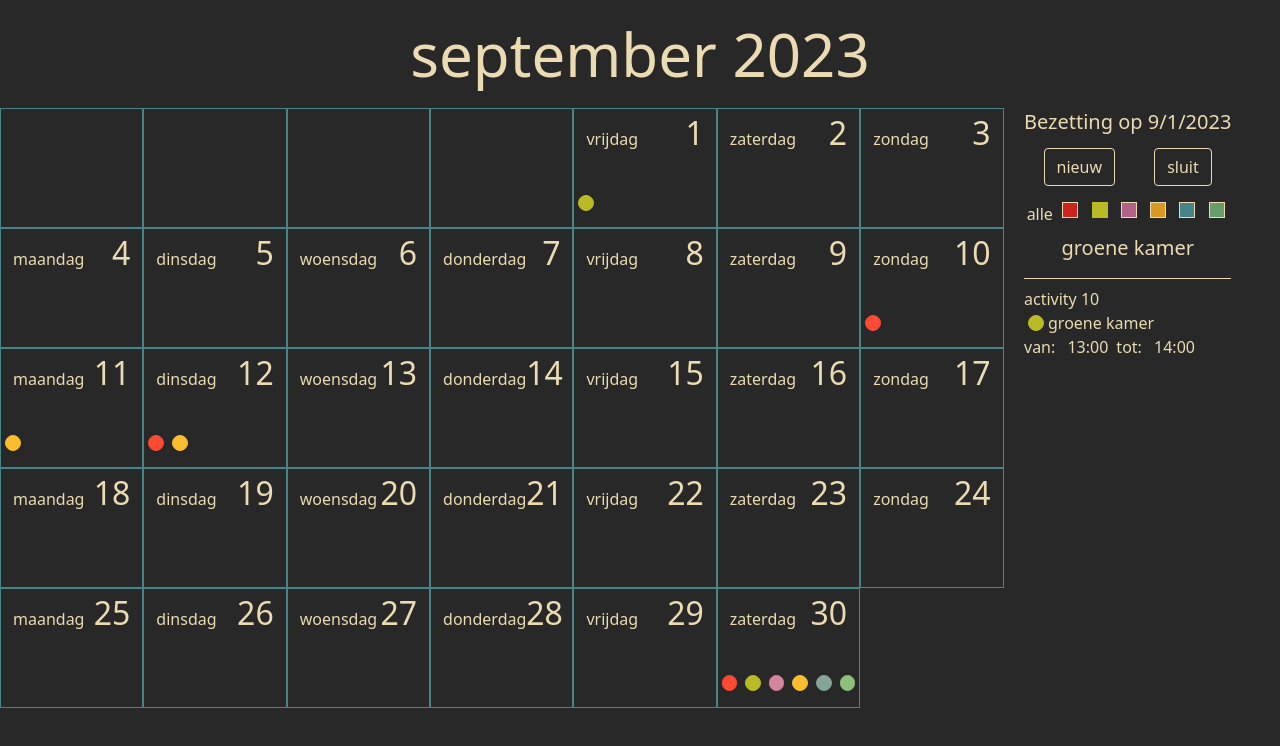
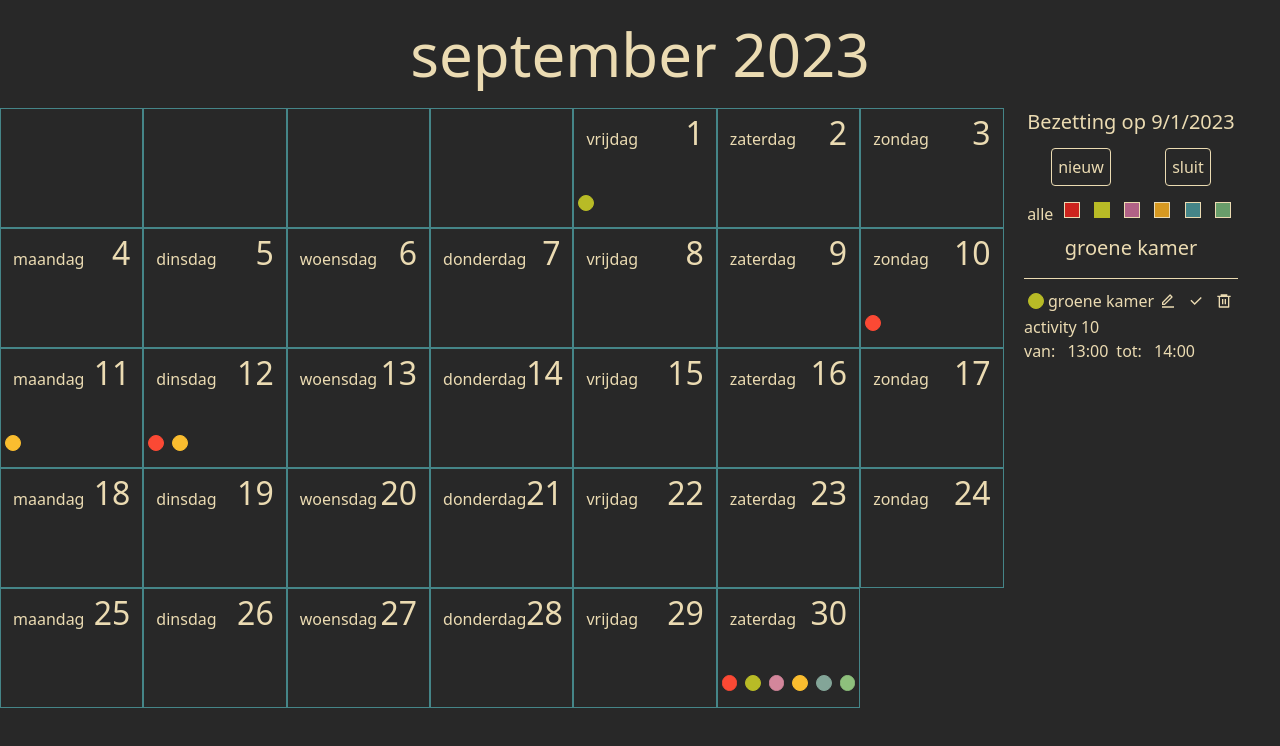
Before and after one commit to Fransz/ruimtes, a React (Create React App) app: page / in a window 1280 px wide. Both pictures are taken after a click on the element 586 px from the left and 203 px from the top of the page. Shown: the top 746 px of the page. Built offline with nearby package versions, Linux system fonts and the light colour scheme; data requests are answered from the project's data file.

Commit message:
icons for the list items

```diff
--- a/package.json
+++ b/package.json
@@ -3,11 +3,10 @@
   "version": "0.1.0",
   "private": true,
   "dependencies": {
+    "classnames": "^2.3.2",
     "react": "^18.2.0",
     "react-dom": "^18.2.0",
     "react-scripts": "5.0.1",
-    "react-icons": "^4.7.1",
-    "classnames": "^2.3.2",
     "web-vitals": "^2.1.4"
   },
   "scripts": {
@@ -42,6 +41,7 @@
     "json-server": "^0.17.3",
     "prettier": "^2.8.8",
     "prettier-plugin-tailwindcss": "^0.2.8",
+    "react-icons": "^4.11.0",
     "tailwindcss": "^3.3.3"
   }
 }
--- a/src/components/Button.jsx
+++ b/src/components/Button.jsx
@@ -12,7 +12,7 @@ const Button = ({
   ...rest
 }) => {
   const classes = classNames(
-    "flex items-center px-3 py-1.5 border rounded group",
+    "flex items-center px-1.5 py-1.5 border rounded group",
     rest.className,
     {
       "border-blue bg-blue text-white": primary,
--- a/src/components/MonthList.jsx
+++ b/src/components/MonthList.jsx
@@ -1,6 +1,12 @@
 import useRresvContext from "../hooks/use-rresv-context";
 import RoomMarker from "./RoomMarker";
 import Button from "./Button";
+import {
+  RiCheckboxLine,
+  RiCheckLine,
+  RiDeleteBin6Line,
+  RiEditLine,
+} from "react-icons/ri";
 
 const MonthList = ({ day, room, closeHandler, filterHandler }) => {
   const { rresvs } = useRresvContext();
@@ -72,7 +78,7 @@ const ListBar = ({ closeHandler, filterHandler, curFilter }) => {
 const MonthListItem = ({ rresv }) => {
   return (
     <li className='mt-4 border-t pt-2'>
-      <div>{rresv.activity}</div>
+      <div className='flex justify-between'>
         <div className='flex items-center'>
           <RoomMarker
             room={rresv.room}
@@ -81,6 +87,20 @@ const MonthListItem = ({ rresv }) => {
           />
           {rresv.room}
         </div>
+
+        <div className='flex'>
+          <Button className='border-none px-0'>
+            <RiEditLine />
+          </Button>
+          <Button className='border-none px-0'>
+            <RiCheckLine />
+          </Button>
+          <Button className='border-none px-0'>
+            <RiDeleteBin6Line />
+          </Button>
+        </div>
+      </div>
+      <div className='mr-auto'>{rresv.activity}</div>
       <div>
         <span className='pr-2'>van:&nbsp;</span>
         <span>{rresv.timestart}</span>
--- a/src/index.css
+++ b/src/index.css
@@ -9,7 +9,3 @@ body {
     /* gruvbox white; */
     color:#ebdbb2;
 }
-
-button > svg {
-    margin-right:1rem;
-}
```
Also changed, not shown: 1 other file (tests, documents, lock files or other folders). Lines whose indentation alone changed are shown as unchanged.
